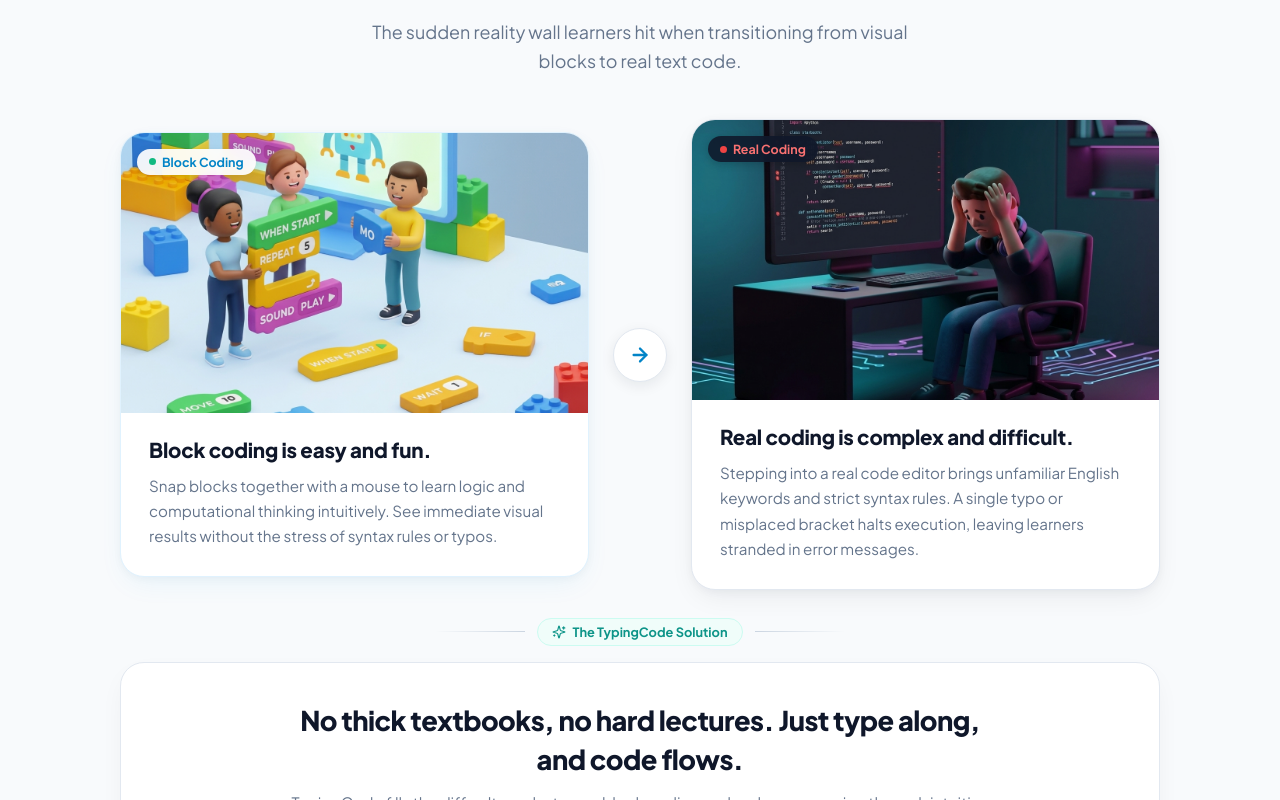
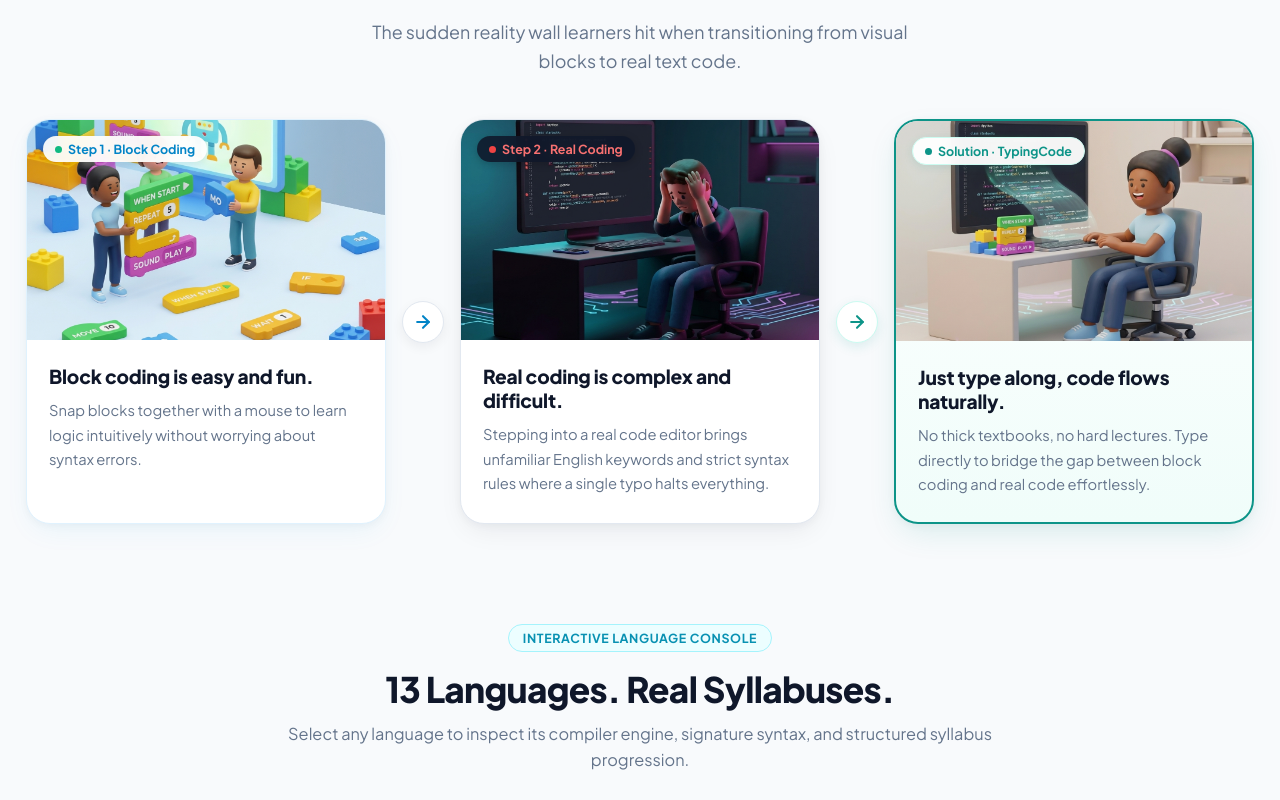
Before and after one commit to iurazilland/TypingCodeV2, a Next.js app: page / in a window 1280 px wide. Shown: the part 720-1520 px from the top of the page. Built offline with nearby package versions, Linux system fonts and the light colour scheme.

Commit message:
feat(landing): unify block vs real coding comparison into seamless 3-card progression flow

```diff
--- a/src/app/page.tsx
+++ b/src/app/page.tsx
@@ -248,27 +248,30 @@ export default function HomePage() {
             </p>
           </div>
 
-          {/* 2 Comparison Cards with Center Arrow */}
+          {/* 3-Step Progression Grid: Block Coding ➔ Real Coding ➔ TypingCode */}
           <div style={{
             display: 'flex',
-            alignItems: 'center',
+            alignItems: 'stretch',
             justifyContent: 'center',
-            gap: '24px',
-            maxWidth: '1040px',
+            gap: '16px',
+            maxWidth: '1240px',
             margin: '0 auto',
             flexWrap: 'wrap',
           }}>
             {/* Card 1: Block Coding */}
             <div style={{
-              flex: '1 1 360px',
-              maxWidth: '480px',
+              flex: '1 1 320px',
+              maxWidth: '360px',
               background: '#ffffff',
               border: '1.5px solid #e0f2fe',
               borderRadius: '24px',
               overflow: 'hidden',
               boxShadow: '0 10px 28px -6px rgba(14, 165, 233, 0.08), 0 2px 8px rgba(15, 23, 42, 0.04)',
+              display: 'flex',
+              flexDirection: 'column',
+              transition: 'transform 0.2s ease, box-shadow 0.2s ease',
             }}>
-              <div style={{ position: 'relative', width: '100%', height: '280px', overflow: 'hidden', background: '#f0f9ff' }}>
+              <div style={{ position: 'relative', width: '100%', height: '220px', overflow: 'hidden', background: '#f0f9ff' }}>
                 <img
                   src="/images/block_coding_fun.jpg"
                   alt="블록코딩은 쉽고 재밌습니다."
@@ -291,13 +294,13 @@ export default function HomePage() {
                   color: '#0284c7',
                 }}>
                   <span style={{ width: '7px', height: '7px', borderRadius: '50%', background: '#10b981' }} />
-                  {isEn ? 'Block Coding' : '블록 코딩'}
+                  {isEn ? 'Step 1 · Block Coding' : '1단계 · 블록 코딩'}
                 </div>
               </div>
 
-              <div style={{ padding: '24px 28px 28px' }}>
+              <div style={{ padding: '24px 22px 26px', display: 'flex', flexDirection: 'column', flex: 1 }}>
                 <h3 style={{
-                  fontSize: '1.28rem',
+                  fontSize: '1.2rem',
                   fontWeight: 800,
                   color: '#0f172a',
                   marginBottom: '10px',
@@ -307,47 +310,51 @@ export default function HomePage() {
                   {isEn ? 'Block coding is easy and fun.' : '블록코딩은 쉽고 재밌습니다.'}
                 </h3>
                 <p style={{
-                  fontSize: '0.95rem',
+                  fontSize: '0.92rem',
                   color: '#64748b',
                   lineHeight: 1.65,
                   margin: 0,
                   wordBreak: 'keep-all',
                 }}>
                   {isEn
-                    ? 'Snap blocks together with a mouse to learn logic and computational thinking intuitively. See immediate visual results without the stress of syntax rules or typos.'
-                    : '마우스로 블록을 조립하며 프로그래밍의 논리와 알고리즘을 직관적으로 배웁니다. 문법 오타 걱정 없이 원하는 동작을 시각적으로 즉각 확인하며 코딩의 재미를 느낄 수 있습니다.'}
+                    ? 'Snap blocks together with a mouse to learn logic intuitively without worrying about syntax errors.'
+                    : '마우스로 블록을 조립하며 프로그래밍의 논리를 직관적으로 배웁니다. 문법 오타 걱정 없이 즉각적인 시각적 피드백을 얻을 수 있습니다.'}
                 </p>
               </div>
             </div>
 
-            {/* Middle Connecting Arrow */}
-            <div style={{
+            {/* Connecting Arrow 1 */}
+            <div className="step-connector-arrow" style={{
               display: 'flex',
               alignItems: 'center',
               justifyContent: 'center',
-              width: '54px',
-              height: '54px',
+              width: '42px',
+              height: '42px',
               borderRadius: '50%',
               background: '#ffffff',
               border: '1.5px solid #e2e8f0',
               color: '#0284c7',
-              boxShadow: '0 4px 14px rgba(15, 23, 42, 0.08)',
+              boxShadow: '0 4px 12px rgba(15, 23, 42, 0.06)',
               flexShrink: 0,
+              alignSelf: 'center',
             }}>
-              <ArrowRight size={22} strokeWidth={2.5} />
+              <ArrowRight size={20} strokeWidth={2.5} />
             </div>
 
             {/* Card 2: Real Text Code */}
             <div style={{
-              flex: '1 1 360px',
-              maxWidth: '480px',
+              flex: '1 1 320px',
+              maxWidth: '360px',
               background: '#ffffff',
               border: '1.5px solid #e2e8f0',
               borderRadius: '24px',
               overflow: 'hidden',
               boxShadow: '0 10px 28px -6px rgba(15, 23, 42, 0.08), 0 2px 8px rgba(15, 23, 42, 0.04)',
+              display: 'flex',
+              flexDirection: 'column',
+              transition: 'transform 0.2s ease, box-shadow 0.2s ease',
             }}>
-              <div style={{ position: 'relative', width: '100%', height: '280px', overflow: 'hidden', background: '#0e121a' }}>
+              <div style={{ position: 'relative', width: '100%', height: '220px', overflow: 'hidden', background: '#0e121a' }}>
                 <img
                   src="/images/real_coding_hard.jpg"
                   alt="실전 코딩은 복잡하고 어렵습니다."
@@ -370,13 +377,13 @@ export default function HomePage() {
                   color: '#f87171',
                 }}>
                   <span style={{ width: '7px', height: '7px', borderRadius: '50%', background: '#ef4444' }} />
-                  {isEn ? 'Real Coding' : '실전 코딩'}
+                  {isEn ? 'Step 2 · Real Coding' : '2단계 · 실전 코딩'}
                 </div>
               </div>
 
-              <div style={{ padding: '24px 28px 28px' }}>
+              <div style={{ padding: '24px 22px 26px', display: 'flex', flexDirection: 'column', flex: 1 }}>
                 <h3 style={{
-                  fontSize: '1.28rem',
+                  fontSize: '1.2rem',
                   fontWeight: 800,
                   color: '#0f172a',
                   marginBottom: '10px',
@@ -386,98 +393,101 @@ export default function HomePage() {
                   {isEn ? 'Real coding is complex and difficult.' : '실전 코딩은 복잡하고 어렵습니다.'}
                 </h3>
                 <p style={{
-                  fontSize: '0.95rem',
+                  fontSize: '0.92rem',
                   color: '#64748b',
                   lineHeight: 1.65,
                   margin: 0,
                   wordBreak: 'keep-all',
                 }}>
                   {isEn
-                    ? 'Stepping into a real code editor brings unfamiliar English keywords and strict syntax rules. A single typo or misplaced bracket halts execution, leaving learners stranded in error messages.'
-                    : '하지만 실제 텍스트 에디터로 넘어오는 순간, 낯선 영문 키워드와 복잡한 문법 규칙에 부딪힙니다. 단 한 글자의 사소한 오타나 괄호 실수에도 실행이 멈추고 에러 메시지 앞에서 막막해집니다.'}
+                    ? 'Stepping into a real code editor brings unfamiliar English keywords and strict syntax rules where a single typo halts everything.'
+                    : '하지만 실제 텍스트 에디터로 넘어오는 순간, 낯선 영문 키워드와 복잡한 문법 규칙에 부딪힙니다. 단 한 글자의 오타에도 실행이 멈춰 막막해집니다.'}
                 </p>
               </div>
             </div>
-          </div>
 
-          {/* Natural Flow Connector */}
-          <div style={{
+            {/* Connecting Arrow 2 */}
+            <div className="step-connector-arrow" style={{
               display: 'flex',
               alignItems: 'center',
               justifyContent: 'center',
-            gap: '12px',
-            margin: '28px 0 16px',
+              width: '42px',
+              height: '42px',
+              borderRadius: '50%',
+              background: '#ffffff',
+              border: '1.5px solid #ccfbf1',
+              color: '#0d9488',
+              boxShadow: '0 4px 12px rgba(13, 148, 136, 0.12)',
+              flexShrink: 0,
+              alignSelf: 'center',
             }}>
-            <div style={{ height: '1px', flex: 1, maxWidth: '90px', background: 'linear-gradient(to right, transparent, #cbd5e1)' }} />
+              <ArrowRight size={20} strokeWidth={2.5} />
+            </div>
+
+            {/* Card 3: TypingCode Solution */}
             <div style={{
+              flex: '1 1 320px',
+              maxWidth: '360px',
+              background: 'linear-gradient(180deg, #ffffff 0%, #f0fdfa 100%)',
+              border: '2px solid #0d9488',
+              borderRadius: '24px',
+              overflow: 'hidden',
+              boxShadow: '0 12px 32px -6px rgba(13, 148, 136, 0.14), 0 2px 8px rgba(15, 23, 42, 0.04)',
+              display: 'flex',
+              flexDirection: 'column',
+              transition: 'transform 0.2s ease, box-shadow 0.2s ease',
+            }}>
+              <div style={{ position: 'relative', width: '100%', height: '220px', overflow: 'hidden', background: '#f8fafc' }}>
+                <img
+                  src="/images/typingcode_solution.jpg"
+                  alt="따라치다 보면 손이 먼저 기억합니다."
+                  style={{ width: '100%', height: '100%', objectFit: 'cover', display: 'block' }}
+                />
+                <div style={{
+                  position: 'absolute',
+                  top: '16px',
+                  left: '16px',
                   display: 'inline-flex',
                   alignItems: 'center',
                   gap: '6px',
-              padding: '5px 14px',
-              borderRadius: '20px',
-              background: '#f0fdfa',
+                  padding: '5px 12px',
+                  borderRadius: '14px',
+                  background: 'rgba(255, 255, 255, 0.95)',
+                  backdropFilter: 'blur(8px)',
                   border: '1px solid #ccfbf1',
+                  boxShadow: '0 2px 8px rgba(13, 148, 136, 0.12)',
+                  fontSize: '0.78rem',
+                  fontWeight: 700,
                   color: '#0d9488',
-              fontSize: '0.8rem',
-              fontWeight: 700,
                 }}>
-              <Sparkles size={14} />
-              <span>{isEn ? 'The TypingCode Solution' : '타이핑코드가 채우는 해답'}</span>
+                  <span style={{ width: '7px', height: '7px', borderRadius: '50%', background: '#0d9488' }} />
+                  {isEn ? 'Solution · TypingCode' : '해결책 · 타이핑코드'}
                 </div>
-            <div style={{ height: '1px', flex: 1, maxWidth: '90px', background: 'linear-gradient(to left, transparent, #cbd5e1)' }} />
               </div>
 
-          {/* Unified Harmonious Solution Card: Centered Text on Top, Cinematic 3D Illustration on Bottom */}
-          <div style={{
-            maxWidth: '1040px',
-            margin: '0 auto',
-            background: '#ffffff',
-            border: '1.5px solid #e2e8f0',
-            borderRadius: '24px',
-            overflow: 'hidden',
-            boxShadow: '0 10px 28px -6px rgba(15, 23, 42, 0.06)',
-          }}>
-            {/* Top Text Content (Centered, Minimal, No Button) */}
-            <div style={{ padding: '38px 36px 28px', textAlign: 'center', maxWidth: '780px', margin: '0 auto' }}>
+              <div style={{ padding: '24px 22px 26px', display: 'flex', flexDirection: 'column', flex: 1 }}>
                 <h3 style={{
-                fontSize: 'clamp(1.3rem, 2.5vw, 1.7rem)',
+                  fontSize: '1.2rem',
                   fontWeight: 800,
                   color: '#0f172a',
-                letterSpacing: '-0.02em',
-                lineHeight: 1.45,
                   marginBottom: '10px',
+                  letterSpacing: '-0.01em',
                   wordBreak: 'keep-all',
                 }}>
-                {isEn
-                  ? 'No thick textbooks, no hard lectures. Just type along, and code flows.'
-                  : '두꺼운 코딩책도 어려운 강의도 없이, 따라치다 보면 손이 먼저 코드를 기억합니다.'}
+                  {isEn ? 'Just type along, code flows naturally.' : '따라치다 보면 손이 먼저 기억합니다.'}
                 </h3>
                 <p style={{
-                fontSize: '0.98rem',
+                  fontSize: '0.92rem',
                   color: '#64748b',
                   lineHeight: 1.65,
                   margin: 0,
                   wordBreak: 'keep-all',
                 }}>
                   {isEn
-                  ? 'TypingCode fills the difficult gap between block coding and real programming through intuitive interactive typing.'
-                  : '타이핑코드는 블록코딩과 실전 코딩 사이의 거대한 간극을 손끝의 타이핑으로 자연스럽게 채워주는 연습실입니다.'}
+                    ? 'No thick textbooks, no hard lectures. Type directly to bridge the gap between block coding and real code effortlessly.'
+                    : '두꺼운 코딩책도 어려운 강의도 없이, 손끝으로 직접 타이핑하며 블록코딩과 실전 코딩 사이의 거대한 간극을 가장 자연스럽게 채웁니다.'}
                 </p>
               </div>
-
-            {/* Bottom Solution 3D Illustration */}
-            <div style={{
-              width: '100%',
-              height: '380px',
-              overflow: 'hidden',
-              background: '#f8fafc',
-              borderTop: '1px solid #f1f5f9',
-            }}>
-              <img
-                src="/images/typingcode_solution.jpg"
-                alt="타이핑코드로 완성하는 실전 코딩"
-                style={{ width: '100%', height: '100%', objectFit: 'cover', objectPosition: 'center 40%', display: 'block' }}
-              />
             </div>
           </div>
         </section>
--- a/src/styles/globals.css
+++ b/src/styles/globals.css
@@ -682,3 +682,9 @@ button {
   border: 1px solid #a5f3fc;
   color: #0891b2;
 }
+
+@media (max-width: 1080px) {
+  .step-connector-arrow {
+    display: none !important;
+  }
+}
```
Lines whose indentation alone changed are shown as unchanged.
